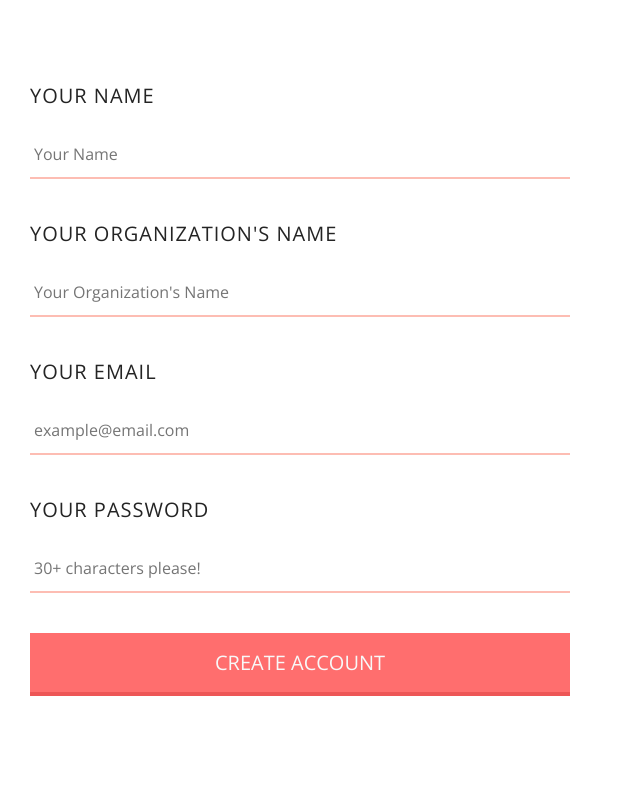
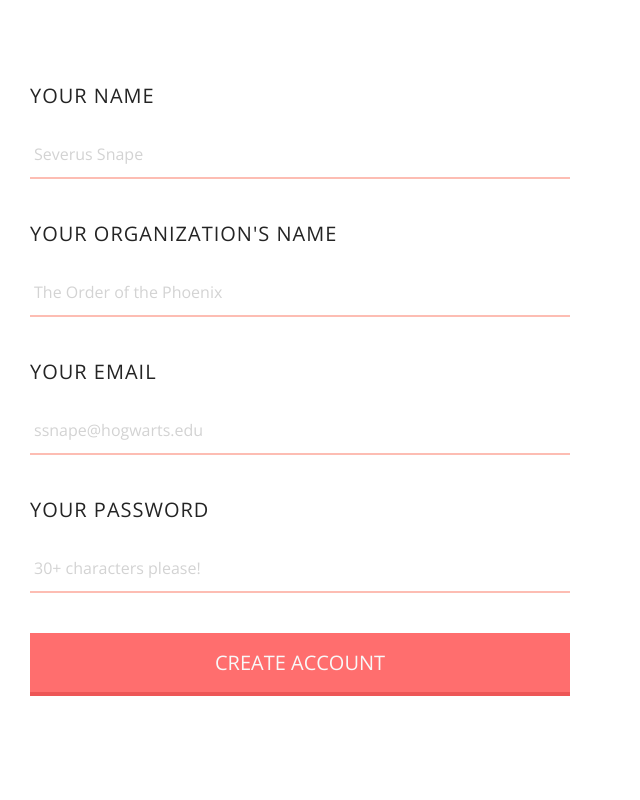
Before and after one commit to sarahhamdi/mygrant, a React (Create React App) app: page / in a window 1280 px wide. Shown: the part 980-1780 px from the top of the page, without its empty margins (0-640 px from the left). Built offline with nearby package versions, Linux system fonts and the light colour scheme; no server answers.

Commit message:
adding styles to placeholder text

```diff
--- a/src/components/FormRegistration/FormRegistration.js
+++ b/src/components/FormRegistration/FormRegistration.js
@@ -7,19 +7,19 @@ const FormRegistration= ({ name, id }) => (
     <InputText
       type="text"
       name="user-name"
-      placeholder="Your Name"
+      placeholder="Severus Snape"
       label="Your Name"
       id="registration--input-name"/>
     <InputText
       type="text"
       name="user-org"
-      placeholder="Your Organization's Name"
+      placeholder="The Order of the Phoenix"
       label="Your Organization's Name"
       id="registration--input-org-name"/>
     <InputText
       type="email"
       name="Your Email"
-      placeholder="example@email.com"
+      placeholder="ssnape@hogwarts.edu"
       label="Your Email"
       pattern="/^[a-z0-9._%+-]+@[a-z0-9.-]+\.[a-z]{2,4}$/"
       id="registration--input-nemail"/>
--- a/src/components/InputText/_inputtext.scss
+++ b/src/components/InputText/_inputtext.scss
@@ -3,7 +3,7 @@
     @include padding-margin(12px 4px, 20px 0 40px 0);
     border: none;
     border-bottom: 2px solid $melon;
-    color: $aluminium;
+    color: $charcoal;
     font-family: $font-family--body;
     font-weight: $font-weight--light;
     width: 100%;
@@ -11,5 +11,8 @@
       outline: 2px solid #fff5f4;
       box-shadow: none;
     }
+    &::placeholder {
+      color: #d3d3d3;
+    }
   }
 }
--- a/src/styles/css/index.css
+++ b/src/styles/css/index.css
@@ -262,13 +262,15 @@ button {
   margin: 20px 0 40px 0;
   border: none;
   border-bottom: 2px solid #fdbdb3;
-  color: #9b9b9b;
+  color: #242424;
   font-family: "Open Sans", sans-serif;
   font-weight: 300;
   width: 100%; }
   .inputtext__input:focus {
     outline: 2px solid #fff5f4;
     box-shadow: none; }
+  .inputtext__input::placeholder {
+    color: #d3d3d3; }
 
 .form--registration .button {
   width: 100%; }
```
Also changed, not shown: 1 other file (tests, documents, lock files or other folders).
